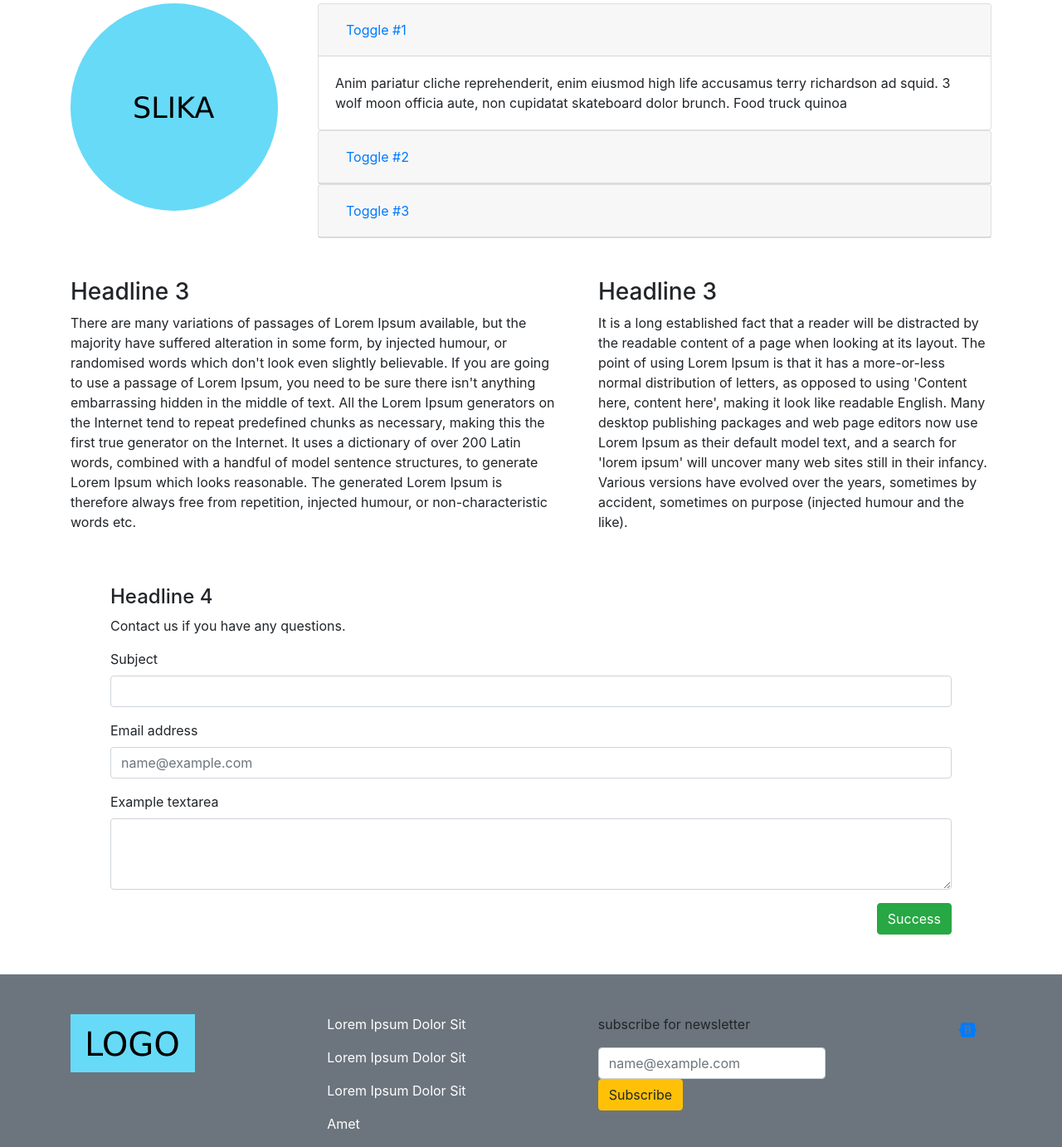
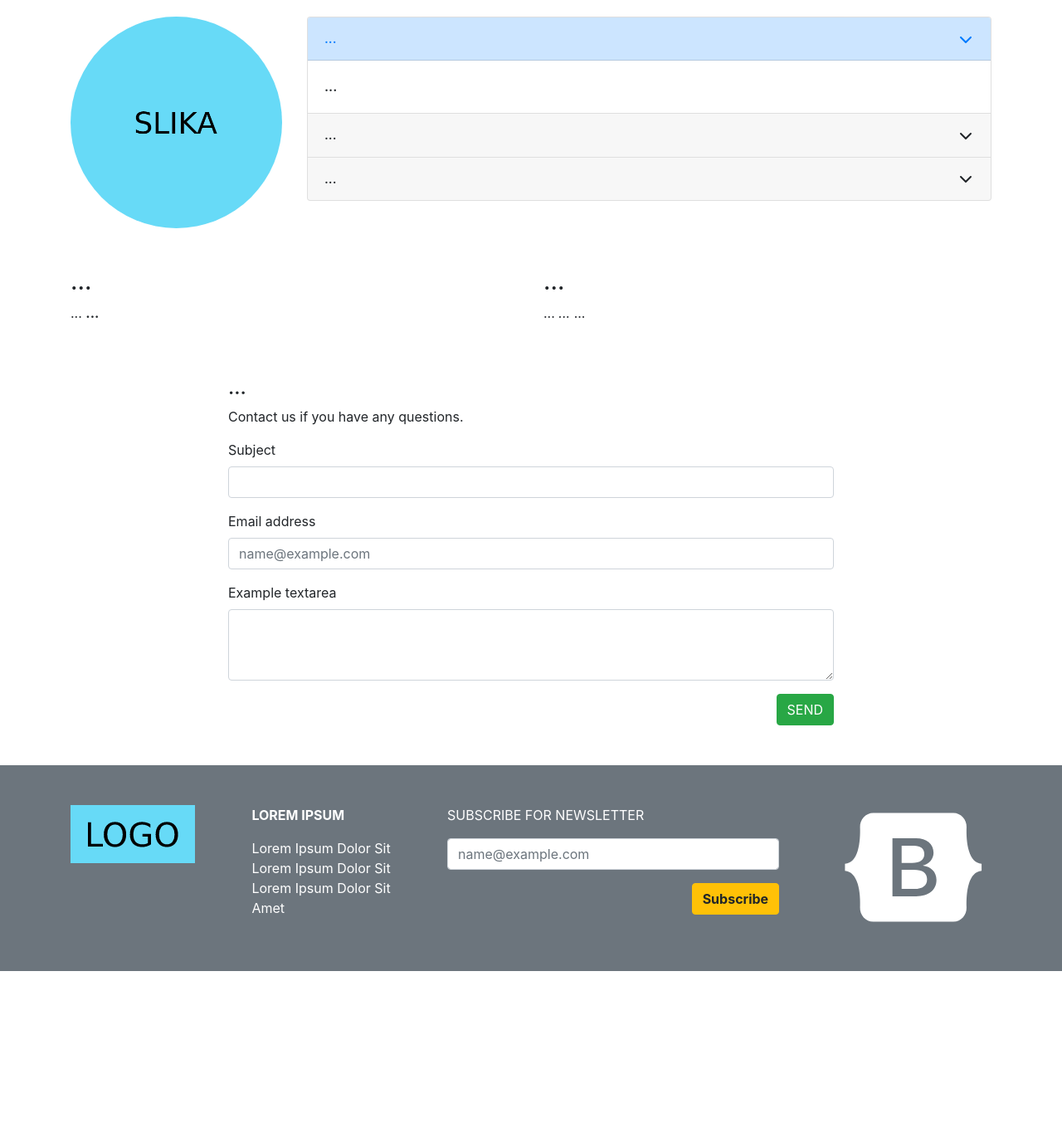
Before and after one commit to BojanaDrobnjak/euroicc-task, a website: page src/index.html in a window 1280 px wide. Shown: the part 1377-2759 px from the top of the page at 83% size. After the commit the page ends 2547 px from the top, so only its background shows below. Drawn offline with nearby package versions, Linux system fonts and the light colour scheme; files that its build step writes are made by us from their sources.

Commit message:
resposive fixes, retrieving xml data

```diff
--- a/src/assets/scss/app.scss
+++ b/src/assets/scss/app.scss
@@ -21,6 +21,10 @@
 
 .cards-wrapper {
   .card {
+    width: 100%;
+    @media (min-width: 768px) {
+        width: 18rem;
+    }
     border-radius: 0;
     .card-title {
       color: white;
@@ -41,11 +45,44 @@
   }
 }
 
-.img-size {
-    width: 250px;
-    height: 250px;
+.accordion {
+  .card {
+    .card-header {
+      cursor: pointer;
+      h5 {
+        font-size: 1rem;
+      }
+      &:not(.collapsed) {
+        $color: #007bff;
+        color: $color;
+        background-color: lighten($color, 40%);
+        i {
+            transform: rotate(180deg);
+        }
+      }
+    }
+    .card-body {
+        font-weight: 600;
+    }
+  }
 }
 
+footer {
   .footer-size {
     height: auto;
   }
+
+  .input-size {
+    @media (min-width: 992px) {
+        width: 400px;
+    }
+  }
+
+  img.logo {
+      width: 130px;
+      @media (min-width: 992px) {
+        height: 25%;
+        width: auto;
+      }
+  }
+}
--- a/src/index.html
+++ b/src/index.html
@@ -67,36 +67,35 @@
     </div>
     <!-- end cover -->
 
+    <div class="container pb-5">
       <!-- start cards -->
-
-    <div class="container pb-5">
-      <div class="d-flex justify-content-between py-5 cards-wrapper">
-        <div class="card text-center py-4 bg-red-900" style="width: 18rem">
+      <div class="d-flex flex-column flex-md-row justify-content-between py-5 cards-wrapper">
+        <div class="card text-center py-4 bg-red-900">
           <div class="card-body">
-            <h4 class="card-title">Heading 4</h4>
+            <h4 class="card-title _js-heading--heading4">...</h4>
             <a href="#" class="btn btn-primary">Select</a>
           </div>
         </div>
 
-        <div class="card text-center py-4 bg-grey-700" style="width: 18rem">
+        <div class="card text-center py-4 bg-grey-700">
           <div class="card-body">
-            <h4 class="card-title">Heading 4</h4>
+            <h4 class="card-title _js-heading--heading4">...</h4>
             <a href="#" class="btn btn-primary">Select</a>
           </div>
         </div>
 
-        <div class="card text-center py-4 bg-amber-600" style="width: 18rem">
+        <div class="card text-center py-4 bg-amber-600">
           <div class="card-body">
-            <h4 class="card-title">Heading 4</h4>
+            <h4 class="card-title _js-heading--heading4">...</h4>
             <a href="#" class="btn btn-primary">Select</a>
           </div>
         </div>
       </div>
-
       <!-- end cards -->
 
       <!-- start table -->
-      <h1 class="mb-3">Heading 1</h1>
+      <h1 class="mb-3 _js-heading--heading1">...</h1>
+      <div style="overflow: scroll;">
         <table class="table table-striped table-bordered">
           <thead>
             <tr>
@@ -186,98 +185,84 @@
             </tr>
           </tbody>
         </table>
+      </div>
+
       <!-- end table -->
+
       <!-- start pic-toggle -->
-      <div class="d-flex flex-row mt-5">
+      <div class="row mt-5">
+        <div class="col-12 col-md-3 mb-4 mb-md-0">
           <img
-          class="rounded-circle mr-5 img-size"
+            class="rounded-circle w-100"
             src="./assets/images/slika.png"
             alt=""
           />
-        <div>
-          <div id="accordion">
+        </div>
+
+        <div class="col-12 col-md-9">
+          <div class="accordion" id="accordionExample">
             <div class="card">
-              <div class="card-header" id="headingOne">
-                <h5 class="mb-0">
-                  <button
-                    class="btn btn-link"
+              <div
+                class="card-header d-flex align-items-center py-3"
+                id="headingOne"
                 data-toggle="collapse"
                 data-target="#collapseOne"
                 aria-expanded="true"
                 aria-controls="collapseOne"
               >
-                    Toggle #1
-                  </button>
-                </h5>
+                <h5 class="mb-0 _js-toggle--toggle_text1">...</h5>
+                <i class="fas fa-chevron-down ml-auto"></i>
               </div>
 
               <div
                 id="collapseOne"
                 class="collapse show"
                 aria-labelledby="headingOne"
-                data-parent="#accordion"
+                data-parent="#accordionExample"
               >
-                <div class="card-body">
-                  Anim pariatur cliche reprehenderit, enim eiusmod high life
-                  accusamus terry richardson ad squid. 3 wolf moon officia aute,
-                  non cupidatat skateboard dolor brunch. Food truck quinoa
-                </div>
+                <div class="card-body _js-toggle--toggle_text4">...</div>
               </div>
             </div>
             <div class="card">
-              <div class="card-header" id="headingTwo">
-                <h5 class="mb-0">
-                  <button
-                    class="btn btn-link collapsed"
+              <div
+                class="card-header d-flex align-items-center py-3 collapsed"
+                id="headingTwo"
                 data-toggle="collapse"
                 data-target="#collapseTwo"
                 aria-expanded="false"
                 aria-controls="collapseTwo"
               >
-                    Toggle #2
-                  </button>
-                </h5>
+                <h5 class="mb-0 _js-toggle--toggle_text2">...</h5>
+                <i class="fas fa-chevron-down ml-auto"></i>
               </div>
               <div
                 id="collapseTwo"
                 class="collapse"
                 aria-labelledby="headingTwo"
-                data-parent="#accordion"
+                data-parent="#accordionExample"
               >
-                <div class="card-body">
-                  Anim pariatur cliche reprehenderit, enim eiusmod high life
-                  accusamus terry richardson ad squid. 3 wolf moon officia aute,
-                  non cupidatat skateboard dolor brunch. Food truck quinoa
-                  nesciunt laborum eiusmod. Brunch 3 wolf moon tempor, sunt
-                </div>
+                <div class="card-body _js-toggle--toggle_text5">...</div>
               </div>
             </div>
             <div class="card">
-              <div class="card-header" id="headingThree">
-                <h5 class="mb-0">
-                  <button
-                    class="btn btn-link collapsed"
+              <div
+                class="card-header d-flex align-items-center py-3 collapsed"
+                id="headingThree"
                 data-toggle="collapse"
                 data-target="#collapseThree"
                 aria-expanded="false"
                 aria-controls="collapseThree"
               >
-                    Toggle #3
-                  </button>
-                </h5>
+                <h5 class="mb-0 _js-toggle--toggle_text3">...</h5>
+                <i class="fas fa-chevron-down ml-auto"></i>
               </div>
               <div
                 id="collapseThree"
                 class="collapse"
                 aria-labelledby="headingThree"
-                data-parent="#accordion"
+                data-parent="#accordionExample"
               >
-                <div class="card-body">
-                  Anim pariatur cliche reprehenderit, enim eiusmod high life
-                  accusamus terry richardson ad squid. 3 wolf moon officia aute,
-                  non cupidatat skateboard dolor brunch. Food truck quinoa
-                  nesciunt laborum eiusmod. Brunch 3 wolf moon tempor, sunt
-                </div>
+                <div class="card-body _js-toggle--toggle_text6">...</div>
               </div>
             </div>
           </div>
@@ -286,45 +271,35 @@
       <!-- end pic-toggle -->
 
       <!-- start headlines -->
-      <div class="d-flex flex-row mt-5">
-        <div class="mr-5">
-          <h3>Headline 3</h3>
+      <div class="row mt-5">
+        <div class="col-12 col-md-6 mb-4 mb-md-0">
+          <h3 class="_js-heading--headline3">...</h3>
           <p>
-            There are many variations of passages of Lorem Ipsum available, but
-            the majority have suffered alteration in some form, by injected
-            humour, or randomised words which don't look even slightly
-            believable. If you are going to use a passage of Lorem Ipsum, you
-            need to be sure there isn't anything embarrassing hidden in the
-            middle of text. All the Lorem Ipsum generators on the Internet tend
-            to repeat predefined chunks as necessary, making this the first true
-            generator on the Internet. It uses a dictionary of over 200 Latin
-            words, combined with a handful of model sentence structures, to
-            generate Lorem Ipsum which looks reasonable. The generated Lorem
-            Ipsum is therefore always free from repetition, injected humour, or
-            non-characteristic words etc.
+            <span class="_js-headline_text--headline_text1">...</span>
+            <strong
+              ><span class="_js-headline_text--headline_text2"
+                >...</span
+              ></strong
+            >
           </p>
         </div>
-        <div>
-          <h3>Headline 3</h3>
+        <div class="col-12 col-md-6">
+          <h3 class="_js-heading--headline3">...</h3>
           <p>
-            It is a long established fact that a reader will be distracted by
-            the readable content of a page when looking at its layout. The point
-            of using Lorem Ipsum is that it has a more-or-less normal
-            distribution of letters, as opposed to using 'Content here, content
-            here', making it look like readable English. Many desktop publishing
-            packages and web page editors now use Lorem Ipsum as their default
-            model text, and a search for 'lorem ipsum' will uncover many web
-            sites still in their infancy. Various versions have evolved over the
-            years, sometimes by accident, sometimes on purpose (injected humour
-            and the like).
+            <span class="_js-headline_text--headline_text3">...</span>
+            <span class="_js-headline_text--headline_text4 font-italic"
+              >...</span
+            >
+            <span class="_js-headline_text--headline_text5">...</span>
           </p>
         </div>
       </div>
       <!-- end headlines -->
 
       <!-- start form -->
-      <div class="d-flex flex-column mt-5 mx-5">
-        <h4>Headline 4</h4>
+      <div class="row mt-5">
+        <div class="col col-md-8 offset-md-2">
+          <h4 class="_js-heading--headline4">...</h4>
           <p>Contact us if you have any questions.</p>
           <form>
             <div class="form-group">
@@ -348,40 +323,50 @@
                 rows="3"
               ></textarea>
             </div>
-          <button type="button" class="btn btn-success float-right">
-            Success
+            <button
+              type="button"
+              class="text-uppercase btn btn-success float-right"
+            >
+              Send
             </button>
           </form>
+        </div>
       </div>
       <!-- end form -->
     </div>
     <!-- start footer -->
-    <footer class="bg-secondary footer-size">
-      <div class="container d-flex flex-row justify-content-between pt-5">
+    <footer class="bg-secondary pb-5 footer-size">
+      <div
+        class="container d-flex flex-column flex-lg-row justify-content-between pt-5"
+      >
         <img
-          class="h-25 d-inline-block"
+          class="d-inline-block logo"
           src="./assets/images/logo.png"
           alt=""
         />
         <div class="text-white">
-          <p>Lorem Ipsum Dolor Sit</p>
-          <p>Lorem Ipsum Dolor Sit</p>
-          <p>Lorem Ipsum Dolor Sit</p>
+          <p class="text-uppercase font-weight-bold">lorem ipsum</p>
+          <p class="mb-0">Lorem Ipsum Dolor Sit</p>
+          <p class="mb-0">Lorem Ipsum Dolor Sit</p>
+          <p class="mb-0">Lorem Ipsum Dolor Sit</p>
           <p>Amet</p>
         </div>
-        <div>
-          <p>subscribe for newsletter</p>
+        <div class="d-flex flex-column">
+          <p class="text-white text-uppercase">subscribe for newsletter</p>
           <input
-            class="form-control"
+            class="form-control mb-3 input-size"
             type="email"
             id="exampleFormControlInput1"
             placeholder="name@example.com"
           />
-          <button type="button" class="btn btn-warning">Subscribe</button>
+          <button
+            type="button"
+            class="btn btn-warning font-weight-bold ml-auto"
+          >
+            Subscribe
+          </button>
         </div>
-        <a class="navbar-brand" href="#">
-          <i class="fab fa-bootstrap"></i>
-        </a>
+        <i class="fab fa-bootstrap" style="font-size: 150px; color: white"></i>
       </div>
     </footer>
     <!-- end footer -->
@@ -390,6 +375,10 @@
       href="https://fonts.googleapis.com/css?family=Roboto:100,300"
       rel="stylesheet"
     />
+    <script
+      src="https://kit.fontawesome.com/cfbc82cff1.js"
+      crossorigin="anonymous"
+    ></script>
     <script async src="/assets/js/all.js"></script>
   </body>
 </html>
```
Also changed, not shown: src/assets/js/app.js (+5 -4 lines), src/assets/js/menu.js (deleted, +0 -13 lines), src/assets/js/text.js (added, +47 -0 lines). Lines whose indentation alone changed are shown as unchanged.
